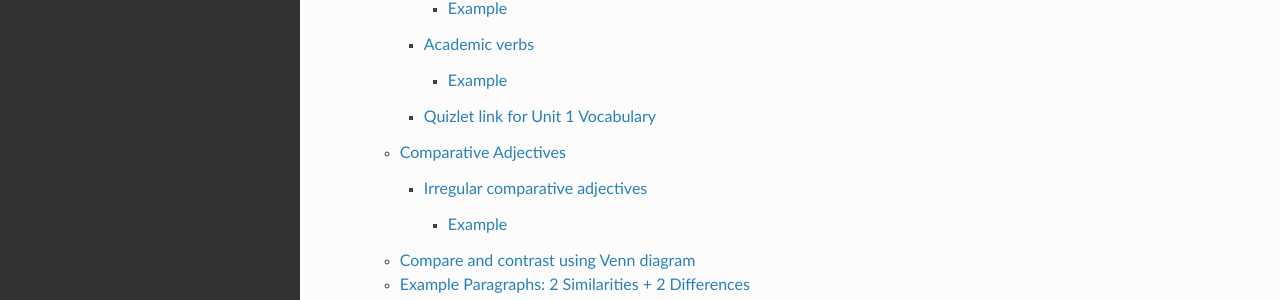
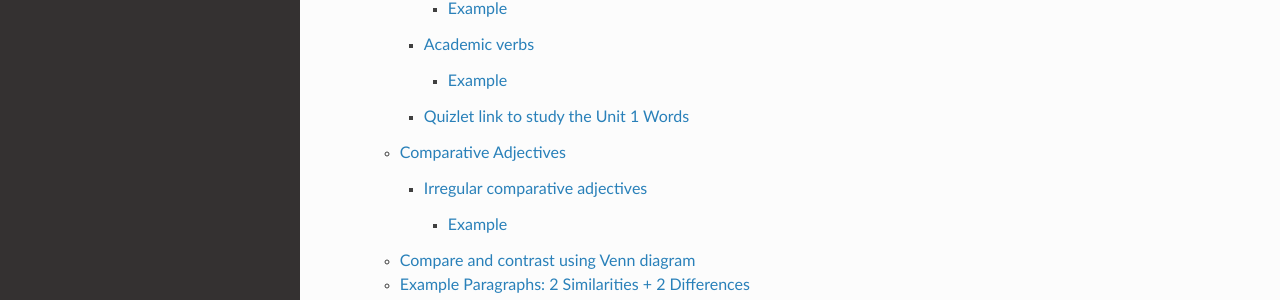
Before and after one commit to vpa24/ESL-47---Intermediate-Low-Integrated-Reading-Writing, a Sphinx documentation site: the page built from docs/source/index.rst, in a window 1280 px wide and 900 px high, scrolled down 1648 px. Shown: the part 151-451 px from the top of the window. Built offline with Sphinx 7.4.7 and the Read the Docs theme 2.0.0, drawn with Linux system fonts in a browser that asks for light colours.

Commit message:
change quizlet title

```diff
--- a/docs/source/unit1.md
+++ b/docs/source/unit1.md
@@ -64,7 +64,7 @@
 5. The butterfly also **attaches** its eggs to this plant. When the plant dies, the butterfly eggs also die.
 6. I am comparing and **contrasting** the efforts of different organizations to protect endangered species.
 
-### Quizlet link for Unit 1 Vocabulary
+### Quizlet link to study the Unit 1 Words
 
 [https://quizlet.com/825675006/unit-1-vocabulary-words-prism-reading-writing-2-flash-cards/?i=777wu&x=1jqt](https://quizlet.com/825675006/unit-1-vocabulary-words-prism-reading-writing-2-flash-cards/?i=777wu&x=1jqt)
 
@@ -308,7 +308,6 @@ In <strong><em>negative sentences</em></strong>, use <strong>or</strong>:
 
 ### BOTH and NEITHER
 
-
 <div class="warning" style='background-color:#e3b5a6; border-left: solid #af242a 4px; border-radius: 4px; padding:0.7em; margin-bottom:2em;'>
 <span>
 <p style='margin-top:1em; text-align:center'>
```
